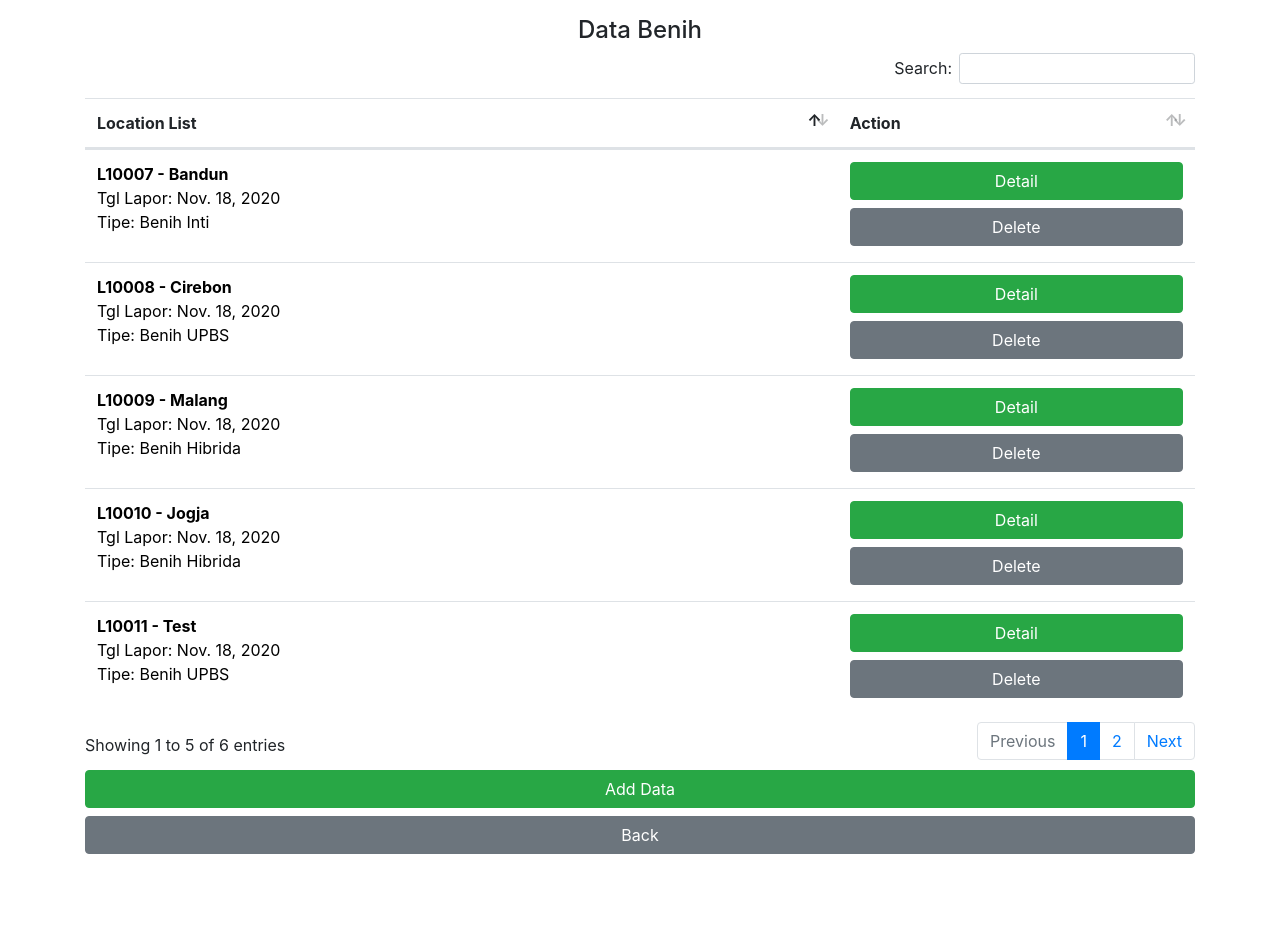
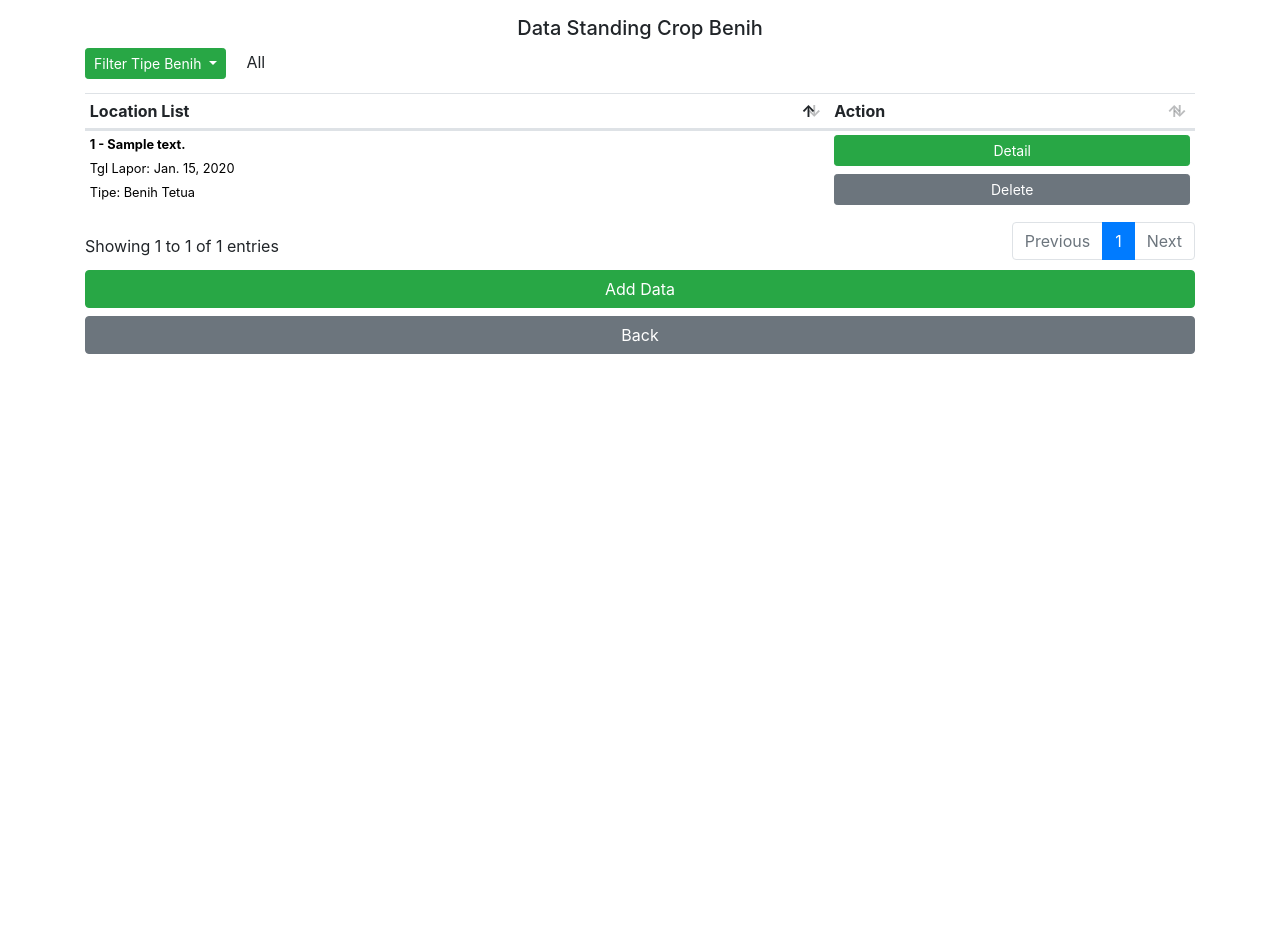
Before and after one commit to adiram17/simuliaproject, a Django app: page /serelia_list in a window 1280 px wide. Shown: the part 56-990 px from the top of the page. After the commit the page ends 410 px from the top, so only its background shows below. Run offline with Django 3.2, Linux system fonts and the light colour scheme; a user stored in the database is signed in; data comes from the database, SQL or seed files in the repository; tables that the repository leaves empty hold one stand-in row (values such as "Sample post"); parts of the project's set-up code (start-up, migrations or seed data) failed here and were passed over; some libraries are stand-ins or nearby versions.

Commit message:
Update source code

```diff
--- a/simuliaapp/models.py
+++ b/simuliaapp/models.py
@@ -3,12 +3,32 @@
 from django.db.models.signals import post_delete
 from django.dispatch import receiver
 
+class Contact(models.Model):
+    name = models.CharField(db_column='name', max_length=50, blank=False, verbose_name='Nama')
+    phone = models.CharField(db_column='phone', max_length=20, blank=False, verbose_name='No HP')
+    class Meta:
+        db_table = 'contact'
+        verbose_name = 'Kontak'
+        verbose_name_plural = 'Kontak'
+    def __unicode__(self):
+        return self.name
+    def __str__(self):
+        return self.name
+
+class Variety(models.Model):
+    name = models.CharField(db_column='name', max_length=50, blank=False, verbose_name='Varietas')
+    description = models.TextField(db_column='description', max_length=200, blank=False, verbose_name='Deskripsi')
+    class Meta:
+        db_table = 'variety'
+        verbose_name = 'Variety'
+        verbose_name_plural = 'Varietas'
+    def __unicode__(self):
+        return self.name
+    def __str__(self):
+        return self.name
+
+
 class Serelia(models.Model):
-    VARIETY_CHOICES = [
-        ('MAL03', 'MAL03'),
-        ('G10', 'G10'),
-        ('Contamination', 'Contamination'),
-    ]
     SEED_TYPES = [
         ('Benih Tetua', 'Benih Tetua'),
         ('Benih Inti', 'Benih Inti'),
@@ -19,7 +39,7 @@
     seed_type = models.CharField(db_column='seed_type', max_length=100, blank=False, choices=SEED_TYPES, verbose_name='Tipe Benih')
     address = models.TextField(db_column='address', max_length=1000, blank=False, verbose_name='Alamat')
     plant_date = models.DateField(db_column='plant_date', max_length=100, blank= True, null=True, verbose_name='Tanggal Tanam')
-    variety = models.CharField(db_column='variety', max_length=100, blank=False, choices=VARIETY_CHOICES, verbose_name='Varietas')
+    variety = models.ForeignKey(Variety, on_delete=models.CASCADE)
     area = models.IntegerField(db_column='area', blank=False, default=0, verbose_name='Area')
     obstacle = models.TextField(db_column='obstacle',max_length=1000, blank=False, verbose_name='Kendala')
     cp_name = models.CharField(db_column='cp_name',max_length=100, blank=False, verbose_name='Contact Person')
@@ -28,8 +48,8 @@
 
     class Meta:
         db_table = 'serelia'
-        verbose_name = 'Serelia'
-        verbose_name_plural = 'Serelias'
+        verbose_name = 'Standing Crop Benih'
+        verbose_name_plural = 'Standing Crop Benih'
     def __unicode__(self):
         return self.locationid
     def __str__(self):
--- a/simuliaapp/templates/pages/serelia_create.html
+++ b/simuliaapp/templates/pages/serelia_create.html
@@ -10,7 +10,7 @@
         {% endfor %}
         <div class="ml-1 mr-1 ">
             <div class="">
-                <div class="text-center"><h4>Tambah Data Benih</h4></div>
+                <div class="text-center"><h5>Tambah Data Standing Crop Benih</h5></div>
                 <form class="form-horizontal" enctype="multipart/form-data"  role="form" method="POST">
                     {% csrf_token %}
                     {{form}}
--- a/simuliaapp/templates/pages/serelia_list.html
+++ b/simuliaapp/templates/pages/serelia_list.html
@@ -10,15 +10,29 @@
 </style>
 <div id="content-wrapper">
     <div class="container">
-        <div class="text-center"><h4>Data Benih</h4></div>
-
+        <div class="text-center">
+            <h5>Data Standing Crop Benih</h5>
+        </div>
+        <div class="dropdown mb-2">
+            <button class="btn btn-success btn-sm dropdown-toggle mr-3" type="button" id="dropdownMenuButton" data-toggle="dropdown" aria-haspopup="true" aria-expanded="false">
+            Filter Tipe Benih
+            </button>
+            {{seed_type}}
+            <div class="dropdown-menu" aria-labelledby="dropdownMenuButton">
+              <a class="dropdown-item" href="/serelia_list">All</a>
+              <a class="dropdown-item" href="/serelia_list/Benih%20Tetua">Benih Tetua</a>
+              <a class="dropdown-item" href="/serelia_list/Benih%20Inti">Benih Inti</a>
+              <a class="dropdown-item" href="/serelia_list/Benih%20Hibrida">Benih Hibrida</a>
+              <a class="dropdown-item" href="/serelia_list/Benih%20UPBS">Benih UPBS</a>
+            </div>
+          </div>
         {% for message in messages %}
         <div class="alert alert-{{ message.tags }} alert-dismissible" role="alert">
             {{ message }}
         </div>
         {% endfor %}
-        <table class="table datatable display" id="serelia-list">
-            <thead>
+        <table class="table datatable display table-sm" id="serelia-list">
+            <thead >
                 <tr>
                     <th>Location List</th>
                     <th>Action</th>
@@ -30,22 +44,26 @@
                     <td>
                         <div class="link">
                             <p class="media-body mb-0 lh-125 border-gray">
-                                <strong class="d-block text-gray-dark">{{serelia.locationid}} - {{serelia.address}}</strong>
-                                Tgl Lapor: {{serelia.created_date}}
-                                </br> Tipe: {{serelia.seed_type}}
+                                <small>
+                                    <strong class="d-block text-gray-dark">{{serelia.locationid}} -
+                                        {{serelia.address}}</strong>
+                                    Tgl Lapor: {{serelia.created_date}}
+                                    </br> Tipe: {{serelia.seed_type}}
+                                </small>
                             </p>
                         </div>
                     </td>
                     <td>
-                        <a type="button" class="btn btn-success mb-1 btn-block" href="/serelia_detail/{{ serelia.id }}">Detail</a>
-                        <button type="button" class="btn btn-secondary mb-1 btn-block" data-toggle="modal" data-target="#exampleModal"
-                            data-sereliaid="{{ serelia.id }}" data-serelialocationid="{{ serelia.locationid }}-{{ serelia.address }}">
+                        <a type="button" class="btn btn-success mb-1 btn-block btn-sm"
+                            href="/serelia_detail/{{ serelia.id }}">Detail</a>
+                        <button type="button" class="btn btn-secondary mb-1 btn-block btn-sm" data-toggle="modal"
+                            data-target="#exampleModal" data-sereliaid="{{ serelia.id }}"
+                            data-serelialocationid="{{ serelia.locationid }} - {{ serelia.address }}">
                             Delete
                         </button>
                     </td>
                 </tr>
                 {%endfor%}
-
             </tbody>
         </table>
         <a type="button" class="btn btn-success btn-block mt-2" href="{%url 'serelia_create' %}">Add Data</a>
@@ -78,7 +96,11 @@
 {% block javascript %}
 <script>
     $(document).ready(function () {
-        $('#serelia-list').DataTable({"pageLength": 5});
+        $('#serelia-list').DataTable({
+            "pageLength": 5,
+            "paging":true,
+            "searching": false
+        });
     });
     $('#exampleModal').on('show.bs.modal', function (event) {
         var button = $(event.relatedTarget) // Button that triggered the modal
--- a/simuliaapp/urls.py
+++ b/simuliaapp/urls.py
@@ -7,11 +7,12 @@
 urlpatterns = [
     path('', views.home, name='home'),
     path('serelia_list', views.sereliaList, name='serelia_list'),
+    path('serelia_list/<seed_type>', views.sereliaList, name='serelia_list'),
     path('serelia_delete/<int:id>', views.sereliaDelete, name='serelia_delete'),
     path('serelia_detail/<int:id>', views.sereliaDetail, name='serelia_detail'),
-    path('serelia_image/<int:id>', views.sereliaImage, name='serelia_image'),
     path('serelia_create', views.sereliaCreate, name='serelia_create'),
     path('profile/', views.profile, name='profile'),
+    path('contact/', views.contact, name='contact'),
     path('login/', auth_views.LoginView.as_view(template_name='login.html'), name='login'),
     path('logout/', auth_views.LogoutView.as_view(template_name='logout.html'), name='logout'),
     path('change_password', views.changePassword, name='change_password'),
--- a/simuliaapp/views.py
+++ b/simuliaapp/views.py
@@ -4,7 +4,7 @@
 from django.contrib.auth.forms import PasswordChangeForm
 from django.contrib import messages
 from .forms import SereliaForm
-from .models import Serelia
+from .models import Serelia, Contact
 import datetime
 
 # Create your views here.
@@ -35,9 +35,15 @@
     })
 
 @login_required
-def sereliaList(request):
-    serelias = Serelia.objects.all()
-    return render(request,'pages/serelia_list.html',{'serelias':serelias})
+def sereliaList(request, seed_type=None):
+    seed_type_temp = ""
+    if (seed_type==None):
+        seed_type_temp="All"
+        serelias = Serelia.objects.all()
+    else:
+        seed_type_temp = seed_type
+        serelias = Serelia.objects.filter(seed_type=seed_type)
+    return render(request,'pages/serelia_list.html',{'serelias':serelias, 'seed_type':seed_type_temp })
 
 @login_required
 def sereliaCreate(request):
@@ -74,6 +80,6 @@
     return render(request, 'pages/serelia_detail.html', {'serelia':serelia})
 
 @login_required
-def sereliaImage(request, id):
-    serelia = Serelia.objects.get(id=id)
-    return render(request, 'pages/serelia_image.html', {'serelia':serelia})
+def contact(request):
+    contact = Contact.objects.first()
+    return render(request, 'pages/contact.html', {'contact':contact})
```
Also changed, not shown: simuliaapp/admin.py (+9 -3 lines), simuliaapp/templates/pages/contact.html (added, +22 -0 lines), simuliaapp/templates/pages/home.html (+5 -2 lines), db.sqlite3, simuliaapp/migrations/0001_initial.py, simuliaapp/migrations/0002_auto_20201118_1017.py (added), simuliaapp/migrations/0003_auto_20201118_1019.py (added).
